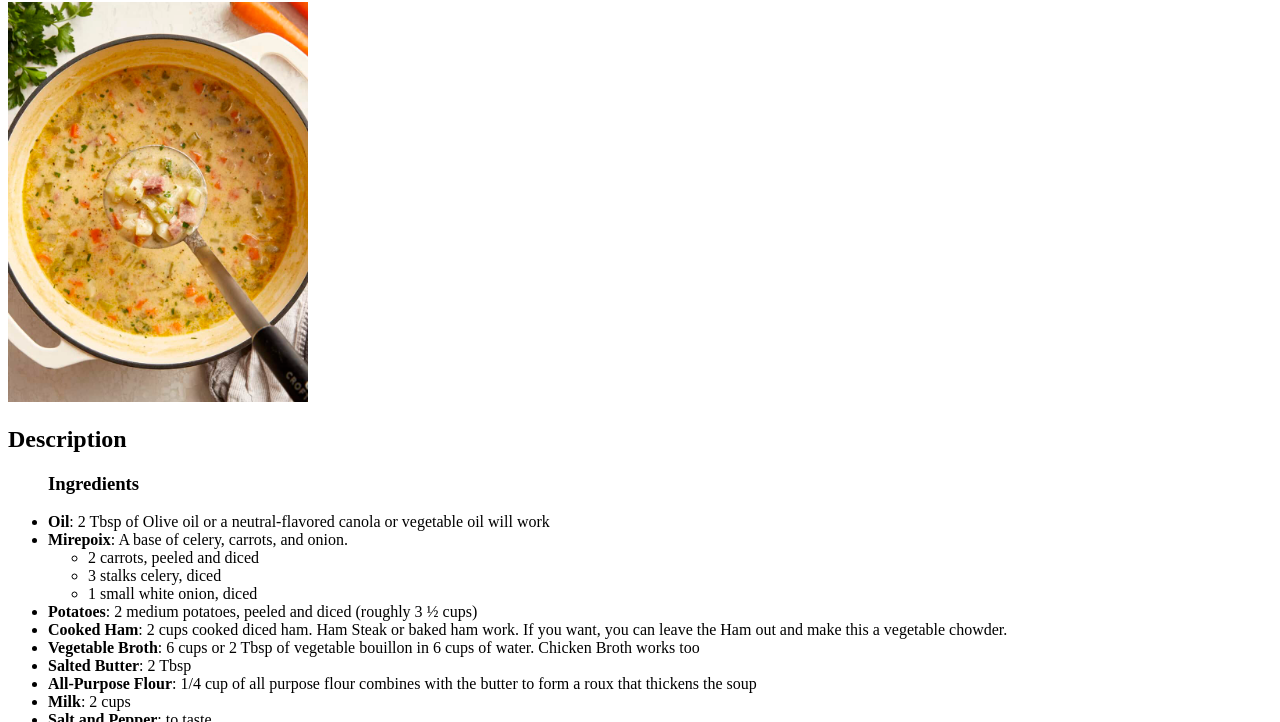
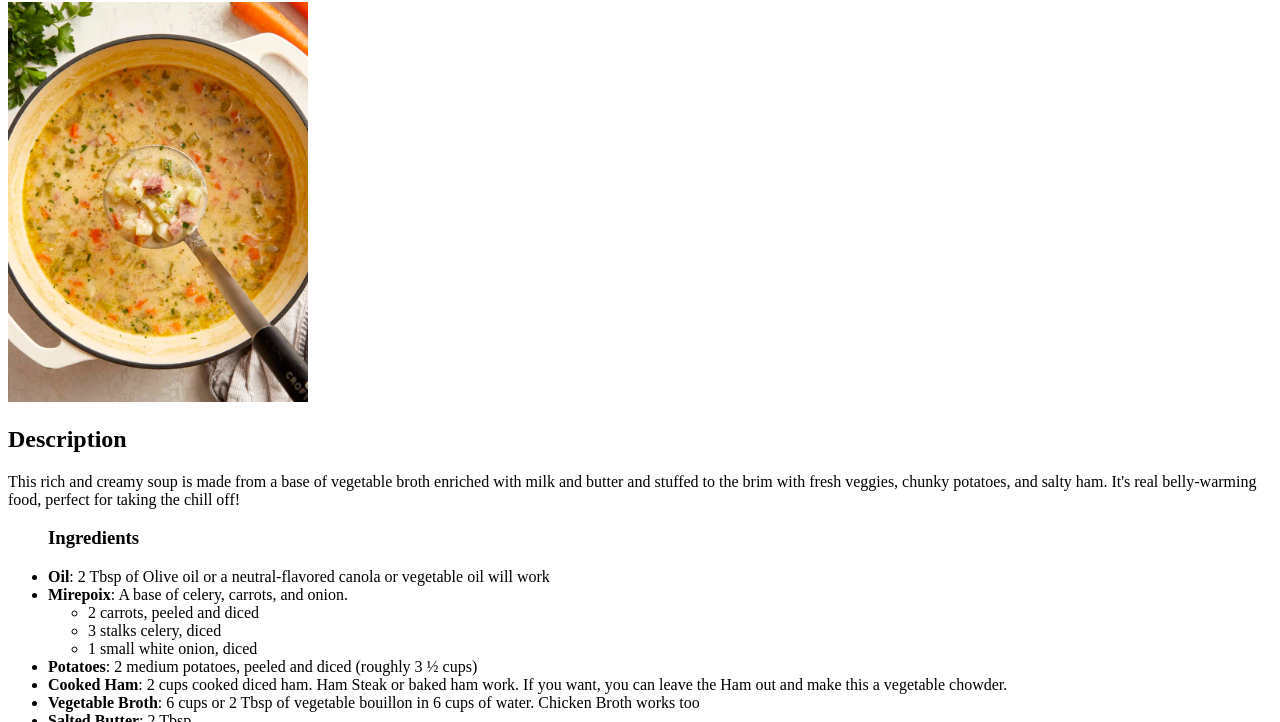
Before and after one commit to Queisme/OdinRecipes, a plain HTML site: page recipes/HamPotatoSoup/hampotatosoup.html in a window 1280 px wide. Shown: the part 78-800 px from the top of the page. Drawn offline with Linux system fonts and the light colour scheme.

Commit message:
Added hampotatosoup description

```diff
--- a/recipes/HamPotatoSoup/hampotatosoup.html
+++ b/recipes/HamPotatoSoup/hampotatosoup.html
@@ -10,7 +10,7 @@
     <img src="Ham-and-Potato-Soup-V2-768x1024.jpg" alt="a pot of Ham and Potato Soup" height="400" width="300">
 
     <h2>Description</h2>
-    <p></p>
+    <p>This rich and creamy soup is made from a base of vegetable broth enriched with milk and butter and stuffed to the brim with fresh veggies, chunky potatoes, and salty ham. It's real belly-warming food, perfect for taking the chill off!</p>
 
     <ul><h3>Ingredients</h3>
         <li><strong>Oil</strong>: 2 Tbsp of Olive oil or a neutral-flavored canola or vegetable oil will work</li>
```
